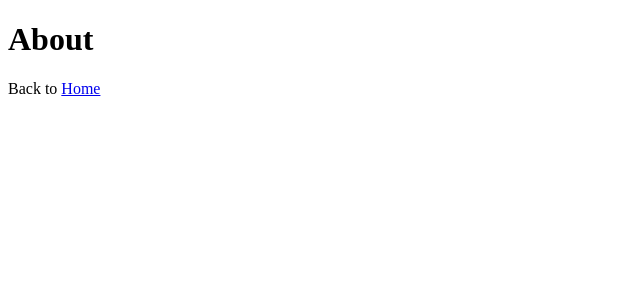
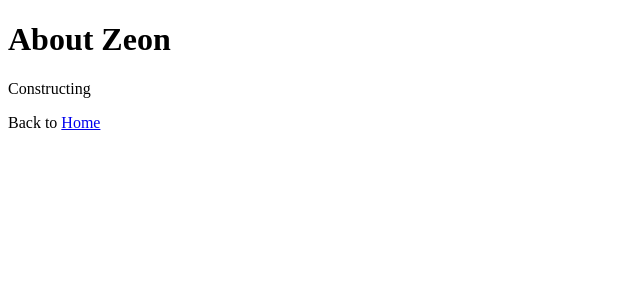
Before and after one commit to scplay/cf-nextjs-site, a Next.js app: page /about in a window 1280 px wide. Shown: the top 300 px of the page, without its empty margins (0-640 px from the left). Built offline with nearby package versions, Linux system fonts and the light colour scheme.

Commit message:
update page & about

```diff
--- a/app/about/page.tsx
+++ b/app/about/page.tsx
@@ -3,7 +3,8 @@ import Link from "next/link";
 export default function About() {
   return (
     <>
-      <h1>About</h1>
+      <h1>About Zeon</h1>
+      <p>Constructing</p>
       <div>
         Back to <Link href="/">Home</Link>
       </div>
--- a/app/page.tsx
+++ b/app/page.tsx
@@ -4,7 +4,7 @@ const Home = () => {
   return (
     <div>
       <h1>Home</h1>
-      <p>Hello World! This is the Home page</p>
+      <p>Hello World! This is ZeonWang</p>
       <p>
         Visit the <Link href="/about">About</Link> page.
       </p>
```
Also changed, not shown: 1 other file (tests, documents, lock files or other folders).
